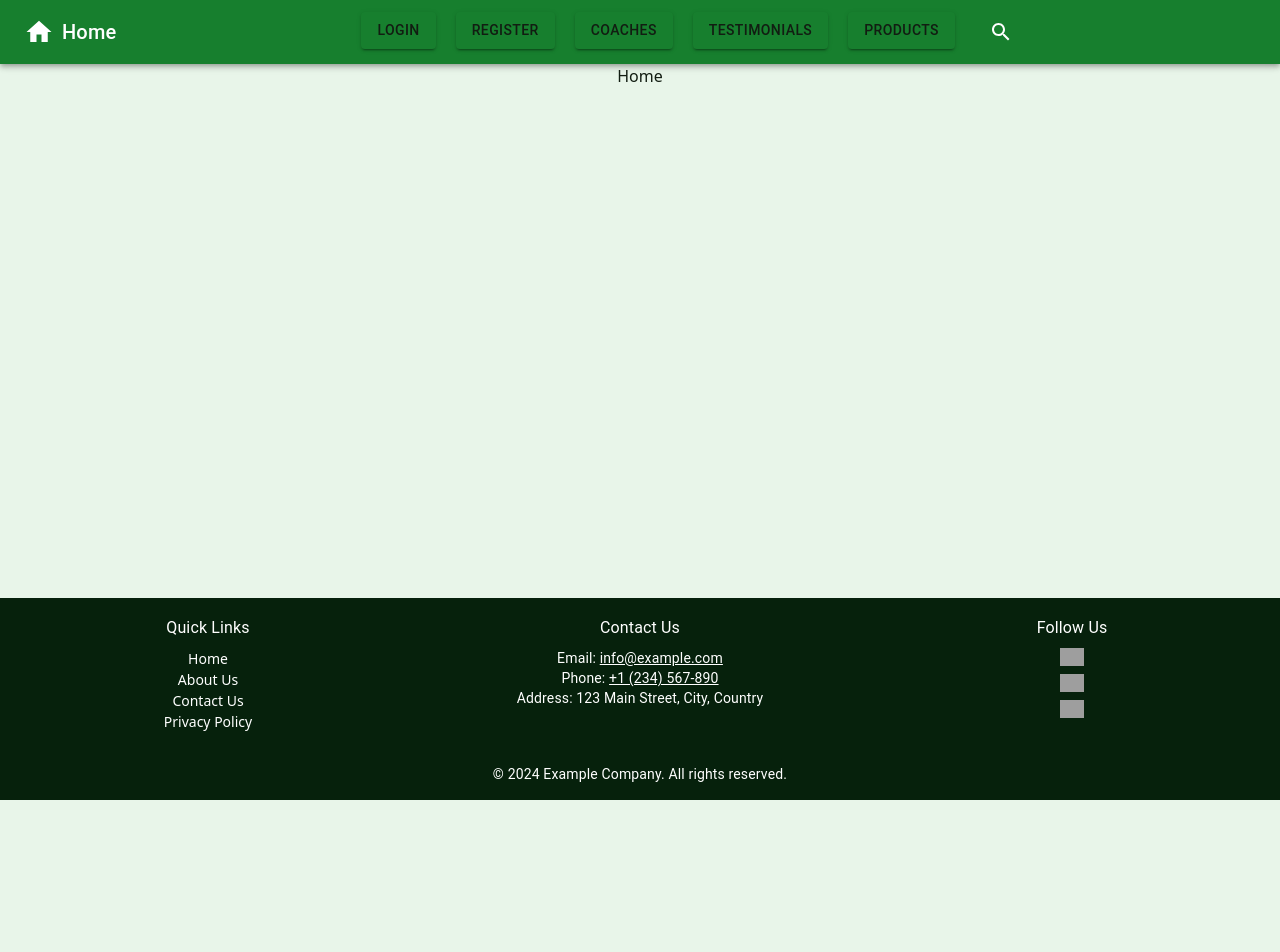
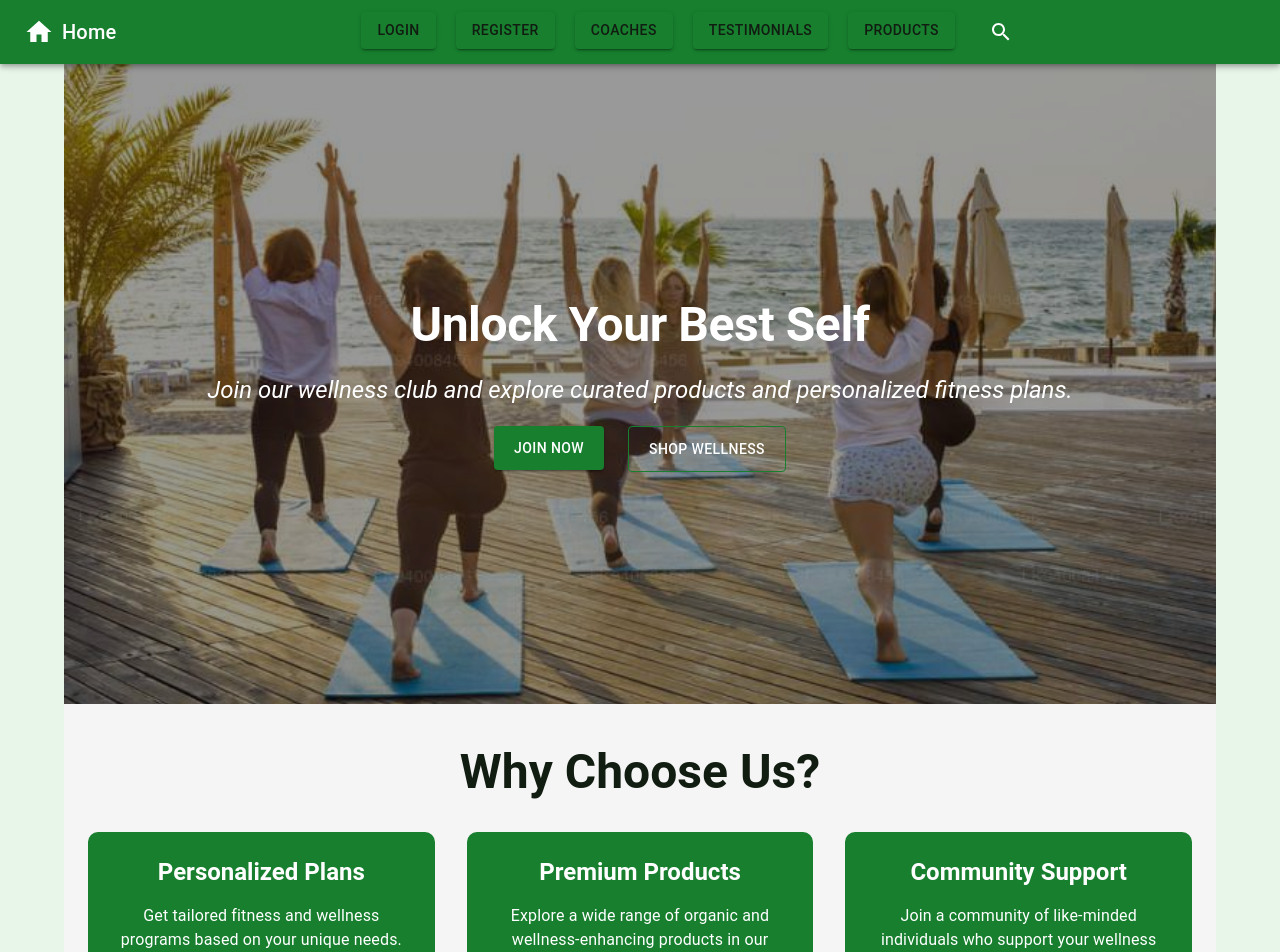
Before and after one commit to DreamersJS/website17, a React (Vite) app in the folder website-1712/client/: page / in a window 1280 px wide. Shown: the top 952 px of the page. Before the commit the page ends 800 px from the top, so only its background shows below. Built offline with nearby package versions, Linux system fonts and the light colour scheme; grey boxes are pictures that could not be loaded.

Commit message:
add home component

```diff
--- a/website-1712/client/src/components/Home.jsx
+++ b/website-1712/client/src/components/Home.jsx
@@ -1,9 +1,109 @@
+import React from 'react';
+import { Box, Typography, Grid, Button, Container } from '@mui/material';
+import { NavLink } from 'react-router-dom';
+import WellnessImage from '../assets/wellness-image.jpg'; // Sample image path
 
 const Home = () => {
     return (
-        <div>
-            <h1>Home</h1>
-        </div>
-    )
-}
-export default Home
+        <Box sx={{ backgroundColor: '#f5f5f5', minHeight: '100vh' }}>
+            {/* Hero Section */}
+            <Box
+                sx={{
+                    display: 'flex',
+                    alignItems: 'center',
+                    justifyContent: 'center',
+                    height: '80vh',
+                    backgroundImage: `url(${WellnessImage})`,
+                    backgroundSize: 'cover',
+                    backgroundPosition: 'center',
+                    position: 'relative', // Needed to position the overlay
+                    color: 'white',
+                    textAlign: 'center',
+                    padding: '0 20px',
+                }}
+            >
+                {/* Dim Overlay */}
+                <Box
+                    sx={{
+                        position: 'absolute',
+                        top: 0,
+                        left: 0,
+                        right: 0,
+                        bottom: 0,
+                        backgroundColor: 'rgba(0, 0, 0, 0.4)', // 40% dark overlay
+                    }}
+                />
+
+                <Box sx={{ position: 'relative', zIndex: 2 }}>
+                    <Typography variant="h2" sx={{ fontWeight: 'bold', fontSize: '3rem' }}>
+                        Unlock Your Best Self
+                    </Typography>
+                    <Typography variant="h5" sx={{ margin: '20px 0', fontStyle: 'italic' }}>
+                        Join our wellness club and explore curated products and personalized fitness plans.
+                    </Typography>
+                    <Box sx={{ display: 'flex', justifyContent: 'center', gap: 3 }}>
+                        <NavLink to="/register" style={{ textDecoration: 'none' }}>
+                            <Button variant="contained" sx={{ backgroundColor: '#177F2E', '&:hover': { backgroundColor: '#0b4017' }, padding: '10px 20px' }}>
+                                Join Now
+                            </Button>
+                        </NavLink>
+                        <NavLink to="/shop" style={{ textDecoration: 'none' }}>
+                            <Button variant="outlined" sx={{ borderColor: '#177F2E', color: '#fff', padding: '10px 20px' }}>
+                                Shop Wellness
+                            </Button>
+                        </NavLink>
+                    </Box>
+                </Box>
+            </Box>
+
+            {/* Features Section */}
+            <Container sx={{ paddingY: 5 }}>
+                <Typography variant="h3" sx={{ textAlign: 'center', fontWeight: 'bold', marginBottom: 4 }}>
+                    Why Choose Us?
+                </Typography>
+                <Grid container spacing={4} justifyContent="center">
+                    {/* Feature 1 */}
+                    <Grid item xs={12} sm={4} sx={{ textAlign: 'center' }}>
+                        <Box sx={{ backgroundColor: '#177F2E', color: 'white', padding: 3, borderRadius: '10px' }}>
+                            <Typography variant="h5" sx={{ fontWeight: 'bold' }}>
+                                Personalized Plans
+                            </Typography>
+                            <Typography sx={{ marginTop: 2 }}>
+                                Get tailored fitness and wellness programs based on your unique needs.
+                            </Typography>
+                        </Box>
+                    </Grid>
+
+                    {/* Feature 2 */}
+                    <Grid item xs={12} sm={4} sx={{ textAlign: 'center' }}>
+                        <Box sx={{ backgroundColor: '#177F2E', color: 'white', padding: 3, borderRadius: '10px' }}>
+                            <Typography variant="h5" sx={{ fontWeight: 'bold' }}>
+                                Premium Products
+                            </Typography>
+                            <Typography sx={{ marginTop: 2 }}>
+                                Explore a wide range of organic and wellness-enhancing products in our store.
+                            </Typography>
+                        </Box>
+                    </Grid>
+
+                    {/* Feature 3 */}
+                    <Grid item xs={12} sm={4} sx={{ textAlign: 'center' }}>
+                        <Box sx={{ backgroundColor: '#177F2E', color: 'white', padding: 3, borderRadius: '10px' }}>
+                            <Typography variant="h5" sx={{ fontWeight: 'bold' }}>
+                                Community Support
+                            </Typography>
+                            <Typography sx={{ marginTop: 2 }}>
+                                Join a community of like-minded individuals who support your wellness journey.
+                            </Typography>
+                        </Box>
+                    </Grid>
+                </Grid>
+            </Container>
+
+
+
+        </Box>
+    );
+};
+
+export default Home;
```
Also changed, not shown: website-1712/client/src/assets/wellness-image.jpg (added).
